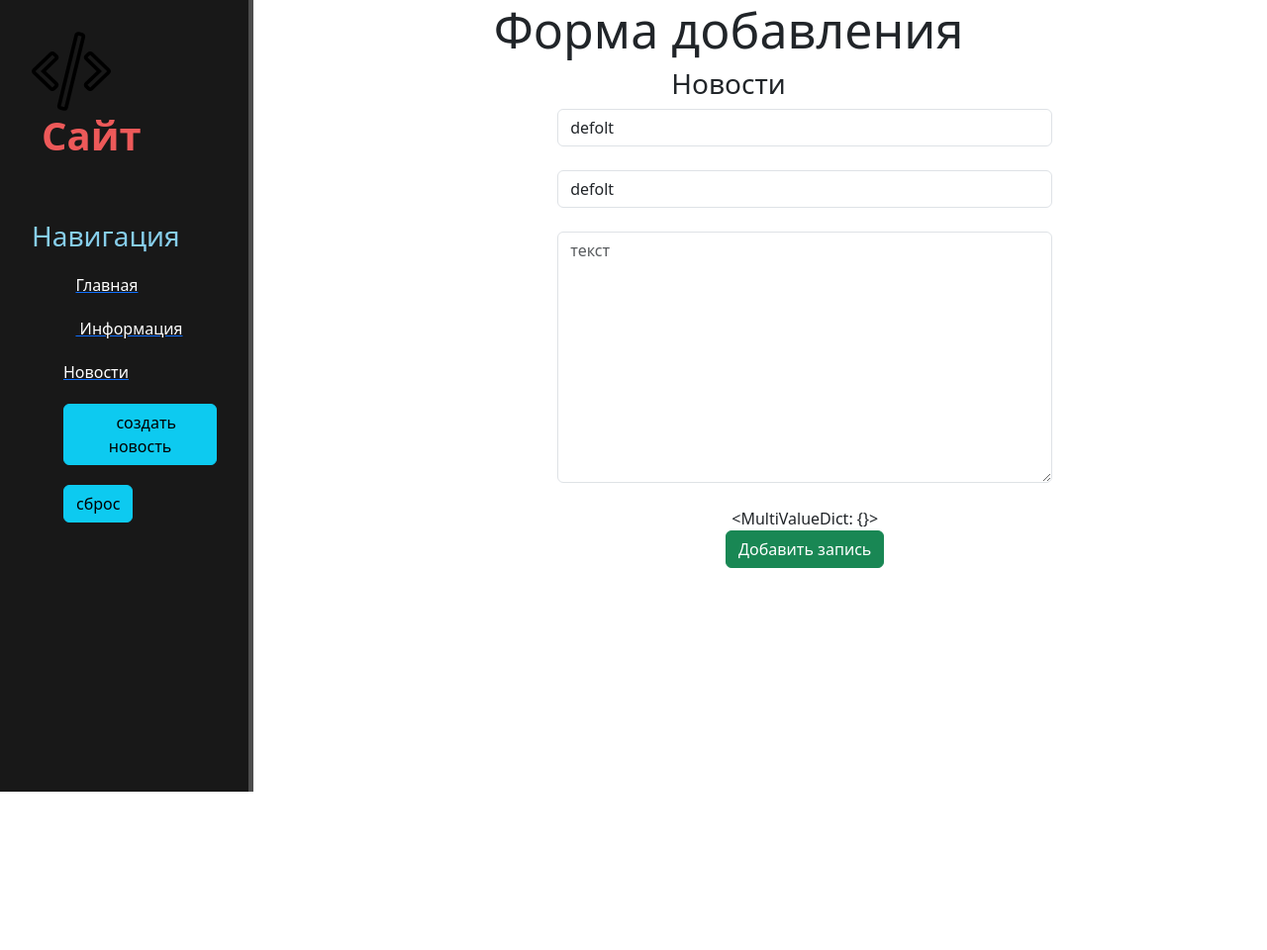
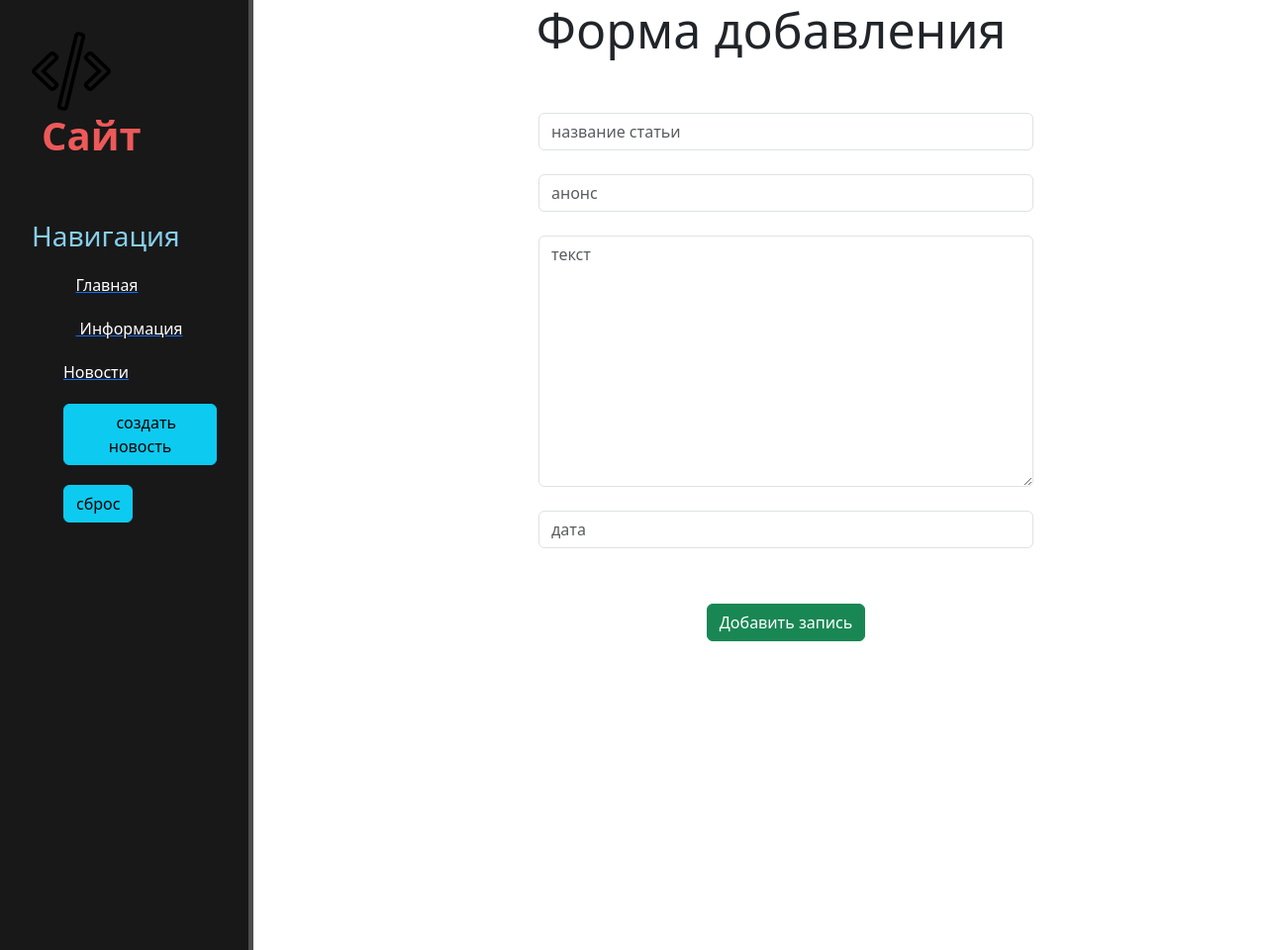
Before and after one commit to Nikita-navolochka/NewRep_For_MyDjangoPySite_1, a Django app: page /news/create in a window 1280 px wide. Shown: the whole page at 99% size. Before the commit the page ends 800 px from the top, so only its background shows below. Run offline with Django 5.2, Linux system fonts and the light colour scheme; some libraries are stand-ins or nearby versions.

Commit message:
pred_relis

```diff
--- a/PyDjangoSite/MySiteApp/static/MySiteApp/site_css/mian.css
+++ b/PyDjangoSite/MySiteApp/static/MySiteApp/site_css/mian.css
@@ -1,13 +1,10 @@
-main{
-    background-color: #686868;
-}
 
 aside{
     float: left;
     background-color:#181818;
     width:20%;
     padding:2.5%;
-    height:100vh;
+    height:120vh;
     color:fff;
     border-right: 5px solid #4d4d4d;
 }
@@ -63,7 +60,7 @@ main .features {
 }
 
 
-main .features h1 {font-size: 50px;}
+main .features h1 {font-size: 50px;margin-left:9%;}
 main .features p  {max-width 400px; margin: 20px auto}
 
 
@@ -76,9 +73,9 @@ main .features p  {max-width 400px; margin: 20px auto}
 }
 
 #form{
-    margin-left: 32%;
+    margin-left: 30%;
     width: 500px;
-    margin-top: 0px;
+    margin-top: 30px;
 }
 
 body{
--- a/PyDjangoSite/MySiteApp/templates/MySiteApp/base.html
+++ b/PyDjangoSite/MySiteApp/templates/MySiteApp/base.html
@@ -1,6 +1,7 @@
 {%  load static %}
 <html lang="ru">
 <head>
+    <link rel="icon" href="{% static 'MySiteApp/site_img/coding_icon-icons.com_64696.svg' %}" type="image/x-icon">
     <meta charset="UTF-8">
     <meta http-equiv="X-UA-Compatible" content="ie=edge">
     <meta name="viewport"
--- a/PyDjangoSite/news/forms.py
+++ b/PyDjangoSite/news/forms.py
@@ -3,6 +3,7 @@ from django.forms import ModelForm, TextInput, DateTimeInput, Textarea
 
 class ArticlesForm(ModelForm):
     class Meta:
+
         model = Articles
         fields = ['title', 'anons','full_text','date']
 
--- a/PyDjangoSite/news/models.py
+++ b/PyDjangoSite/news/models.py
@@ -3,8 +3,8 @@ from django.db import models
 # Create your models here.
 
 class Articles(models.Model):
-    title = models.CharField('Название', max_length=50, default='defolt')
-    anons = models.CharField('Анонс', max_length=250, default='defolt')
+    title = models.CharField('Название', max_length=50, default='')
+    anons = models.CharField('Анонс', max_length=250, default='')
     full_text = models.TextField('Статья')
     date = models.DateTimeField('Дата публикации')
 
@@ -14,5 +14,5 @@ class Articles(models.Model):
 
 
 class Meta:
-    verbose_name ='new'
+    verbose_name ='news'
     verbose_name_plural = 'news'
--- a/PyDjangoSite/news/templates/news/CreateNews.html
+++ b/PyDjangoSite/news/templates/news/CreateNews.html
@@ -9,14 +9,13 @@
 <main>
     <div class="features">
         <h1>Форма добавления</h1>
-     <h3 class="font-weight-bold">Новости</h3>
         <form id="form" method="post">
-            {% csrf_token %}
-            {{form.title}}<br>
-            {{form.anons}}<br>
-            {{form.full_text}}<br>
-            {{form.data}}<br>
-            <span>{{ error }}</span>
+            {% csrf_token %}<br>
+            {{ form.title }}<br>
+            {{ form.anons }}<br>
+            {{ form.full_text }}<br>
+            {{ form.date }}<br>
+            <h2>{{ error }}</h2><br>
 
             <button class="btn btn-success" type="submit">Добавить запись</button>
         </form>
--- a/PyDjangoSite/news/templates/news/news.html
+++ b/PyDjangoSite/news/templates/news/news.html
@@ -8,13 +8,14 @@
 {% block content %}
 <main>
 <div class="features">
-        <h1>Форма добавления</h1>
+        <h1>Новости</h1>
      <h3 class="font-weight-bold">Новости</h3>
     {% if news %}
         {% for el in news %}
              <div class="alert alert-warning">
              <h3>{{ el.title}}</h3>
              <p>{{ el.anons }}</p>
+                 <a href="{% url 'news-detail' el.id %}" class="btn btn-warning">читать</a>
              </div>
         {% endfor %}
     {% else %}
--- a/PyDjangoSite/news/urls.py
+++ b/PyDjangoSite/news/urls.py
@@ -6,4 +6,6 @@ from . import views
 urlpatterns = [
     path('', views.NewsHome, name = 'news'),
     path('create', views.CreateNews),
+    path('<int:pk>', views.NewsDetailView.as_view(), name='news-detail'),
+    path('<int:pk>', views.CreateNews),
 ]
--- a/PyDjangoSite/news/views.py
+++ b/PyDjangoSite/news/views.py
@@ -1,6 +1,7 @@
 from django.shortcuts import render, redirect
 from .models import Articles
 from .forms import ArticlesForm
+from django.views.generic import DeleteView
 # Create your views here.
 
 def NewsHome(request):
@@ -8,7 +9,14 @@ def NewsHome(request):
     return render(request, 'news/news.html', {'news':news})
 
 
+class NewsDetailView(DeleteView):
+    model = Articles
+    template_name = 'news/details_view.html'
+    context_object_name = 'article'
+
+
 def CreateNews(request):
+
     error=''
     if request.method == 'POST':
         form = ArticlesForm(request.POST)
```
Also changed, not shown: PyDjangoSite/news/templates/news/details_view.html (added, +16 -0 lines), PyDjangoSite/db.sqlite3.
